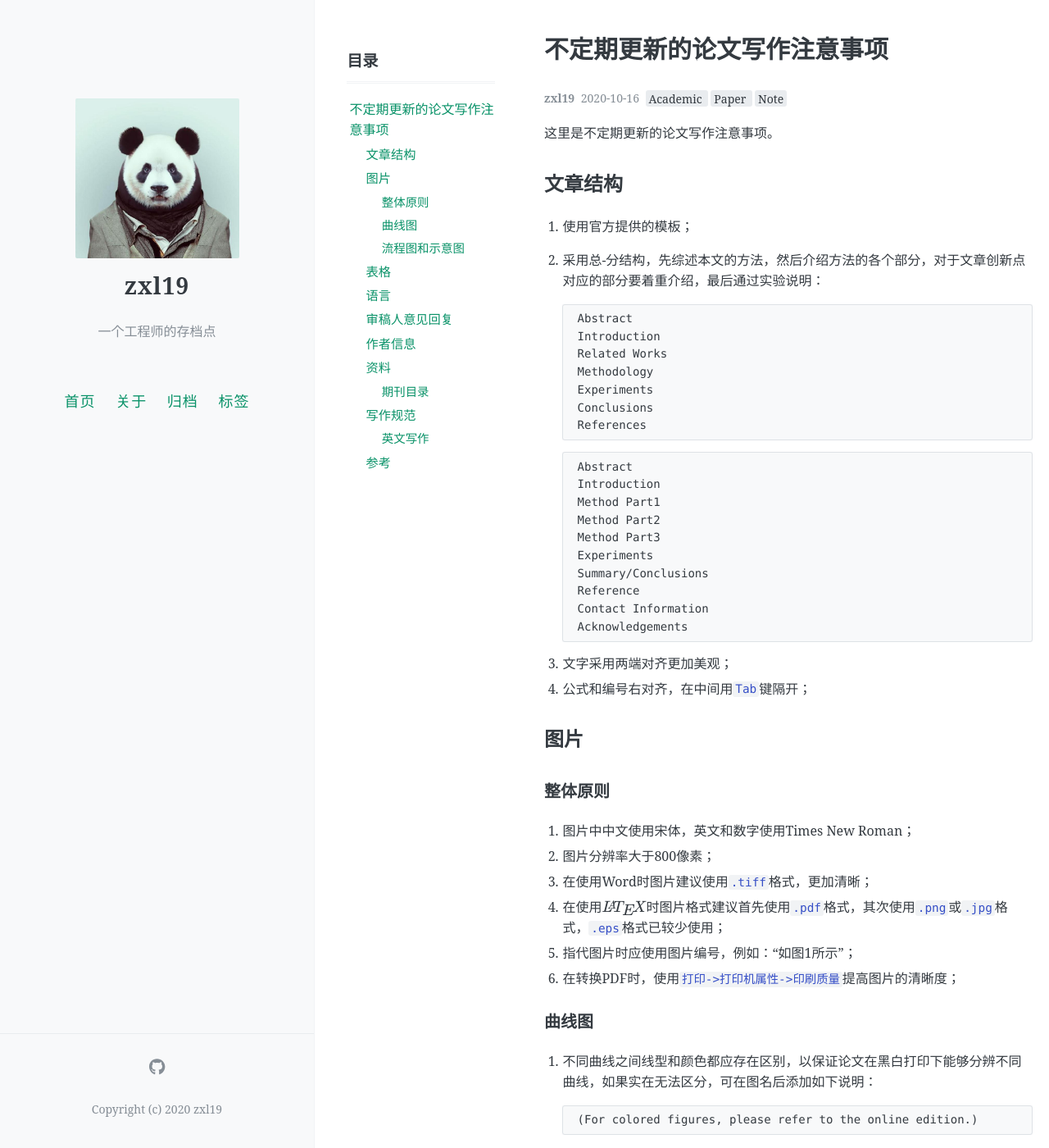
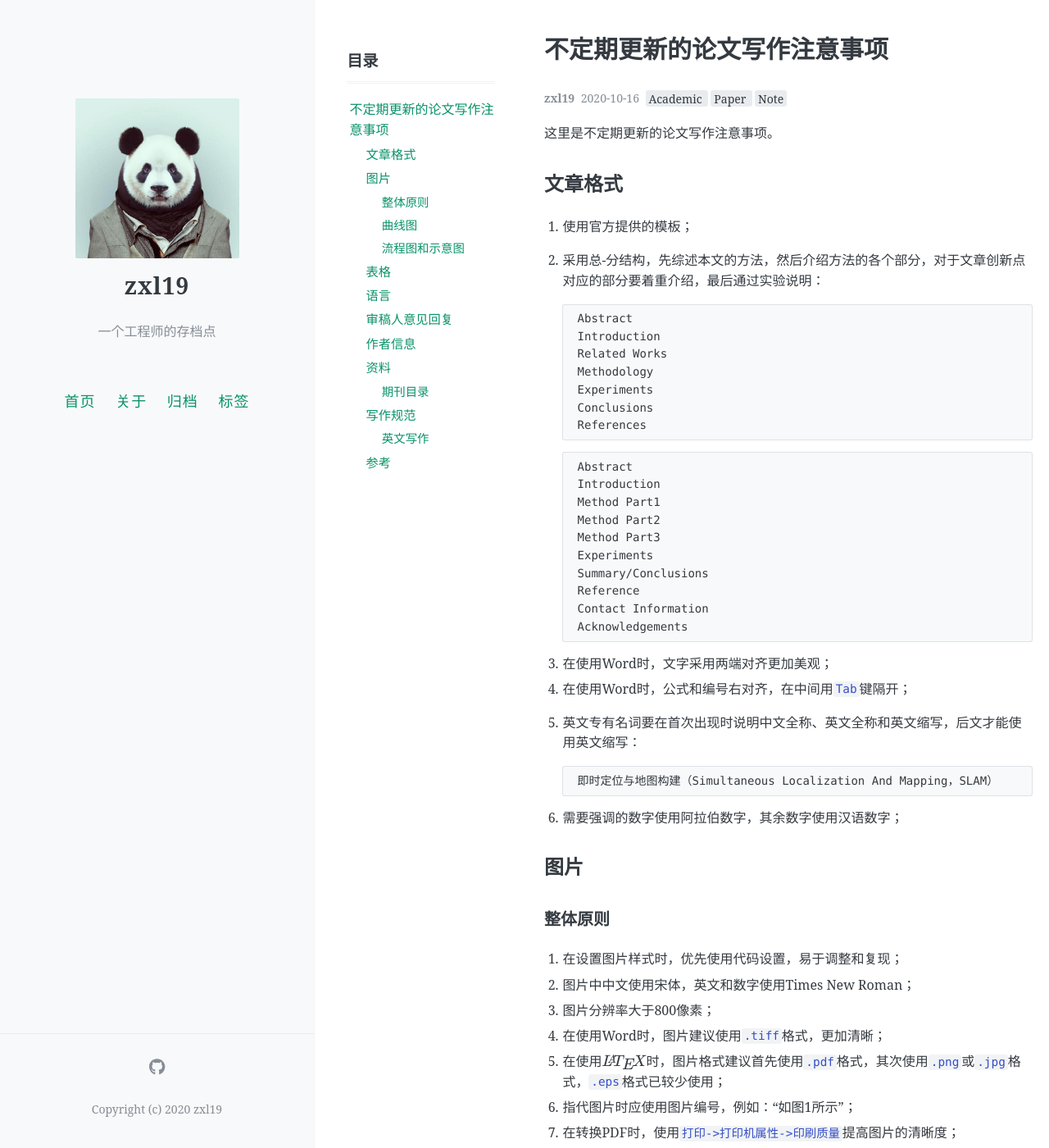
Before and after one commit to zxl19/zxl19.github.io, a Jekyll site: the page built from _posts/2020-10-16-paper-writing.md, in a window 1280 px wide and 1400 px high. Shown: the whole window at 82% size. Built offline with Jekyll 4.4.1, drawn with Linux system fonts in a browser that asks for light colours; formulas are drawn with MathJax 3; comment, search, counter and statistics services are not loaded; some of the changed text lies outside the part shown.

Commit message:
Update Posts

````diff
--- a/_posts/2020-10-16-paper-writing.md
+++ b/_posts/2020-10-16-paper-writing.md
@@ -13,7 +13,7 @@ pinned: false
 
 <!-- more -->
 
-## 文章结构
+## 文章格式
 
 1. 使用官方提供的模板；
 2. 采用总-分结构，先综述本文的方法，然后介绍方法的各个部分，对于文章创新点对应的部分要着重介绍，最后通过实验说明：
@@ -41,19 +41,27 @@ pinned: false
     Acknowledgements
     ```
 
-3. 文字采用两端对齐更加美观；
-4. 公式和编号右对齐，在中间用`Tab`键隔开；
+3. 在使用Word时，文字采用两端对齐更加美观；
+4. 在使用Word时，公式和编号右对齐，在中间用`Tab`键隔开；
+5. 英文专有名词要在首次出现时说明中文全称、英文全称和英文缩写，后文才能使用英文缩写：
+
+    ```text
+    即时定位与地图构建（Simultaneous Localization And Mapping，SLAM）
+    ```
+
+6. 需要强调的数字使用阿拉伯数字，其余数字使用汉语数字；
 
 ## 图片
 
 ### 整体原则
 
-1. 图片中中文使用宋体，英文和数字使用Times New Roman；
-2. 图片分辨率大于800像素；
-3. 在使用Word时图片建议使用`.tiff`格式，更加清晰；
-4. 在使用$\LaTeX$时图片格式建议首先使用`.pdf`格式，其次使用`.png`或`.jpg`格式，`.eps`格式已较少使用；
-5. 指代图片时应使用图片编号，例如：“如图1所示”；
-6. 在转换PDF时，使用`打印->打印机属性->印刷质量`提高图片的清晰度；
+1. 在设置图片样式时，优先使用代码设置，易于调整和复现；
+2. 图片中中文使用宋体，英文和数字使用Times New Roman；
+3. 图片分辨率大于800像素；
+4. 在使用Word时，图片建议使用`.tiff`格式，更加清晰；
+5. 在使用$\LaTeX$时，图片格式建议首先使用`.pdf`格式，其次使用`.png`或`.jpg`格式，`.eps`格式已较少使用；
+6. 指代图片时应使用图片编号，例如：“如图1所示”；
+7. 在转换PDF时，使用`打印->打印机属性->印刷质量`提高图片的清晰度；
 
 ### 曲线图
 
@@ -167,11 +175,14 @@ pinned: false
 
 ## 参考
 
-1. [MATLAB画图字体-CSDN博客](https://blog.csdn.net/weixin_44891861/article/details/117032147)
-2. [MATLAB坐标轴位置和方向设置-CSDN博客](https://blog.csdn.net/yuejisuo1948/article/details/80801506)
-3. [MATLAB坐标轴刻度设置-百度经验](https://jingyan.baidu.com/article/c1a3101e044849de646deb43.html)
-4. [MATLAB坐标轴刻度设置-CSDN博客](https://blog.csdn.net/yq_forever/article/details/86594602)
-5. [审稿意见怎么回复？需要注意什么？-知乎](https://www.zhihu.com/question/370758333)
-6. [英文论文写作有哪些需要注意的细节？-知乎](https://www.zhihu.com/question/46825717)
-7. [我来分享下自己总结的审稿意见回复的模板吧-方差的文章-知乎](https://zhuanlan.zhihu.com/p/346911007)
-8. [美国老姐看完200+中国学生SCI论文，怒写超详细“中国人英文论文写作指南”，还被推上了B站热门…-量子位的文章-知乎](https://zhuanlan.zhihu.com/p/512095069)
+1. [Matlab自动导出论文插图-阿昆的科研日常的文章-知乎](https://zhuanlan.zhihu.com/p/82772502)
+2. [MATLAB如何导出精美的论文插图？-易夕的文章-知乎](https://zhuanlan.zhihu.com/p/65116358)
+3. [MATLAB绘图：输入LaTeX公式-易夕的文章-知乎](https://zhuanlan.zhihu.com/p/148709763)
+4. [MATLAB画图字体-CSDN博客](https://blog.csdn.net/weixin_44891861/article/details/117032147)
+5. [MATLAB坐标轴位置和方向设置-CSDN博客](https://blog.csdn.net/yuejisuo1948/article/details/80801506)
+6. [MATLAB坐标轴刻度设置-百度经验](https://jingyan.baidu.com/article/c1a3101e044849de646deb43.html)
+7. [MATLAB坐标轴刻度设置-CSDN博客](https://blog.csdn.net/yq_forever/article/details/86594602)
+8. [审稿意见怎么回复？需要注意什么？-知乎](https://www.zhihu.com/question/370758333)
+9. [英文论文写作有哪些需要注意的细节？-知乎](https://www.zhihu.com/question/46825717)
+10. [我来分享下自己总结的审稿意见回复的模板吧-方差的文章-知乎](https://zhuanlan.zhihu.com/p/346911007)
+11. [美国老姐看完200+中国学生SCI论文，怒写超详细“中国人英文论文写作指南”，还被推上了B站热门…-量子位的文章-知乎](https://zhuanlan.zhihu.com/p/512095069)
````
Also changed, not shown: _posts/2021-05-25-figure-plot.md (+22 -9 lines), _posts/2021-05-31-awesome-list.md (+0 -1 lines), _posts/2021-06-23-math-tool.md (+16 -2 lines).
